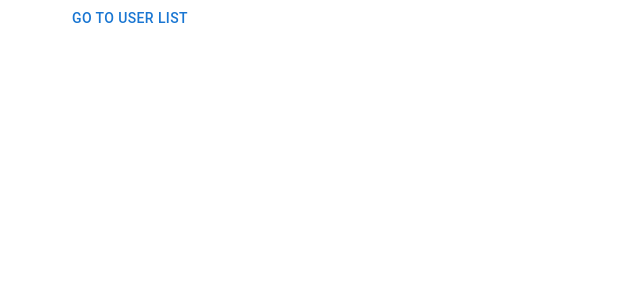
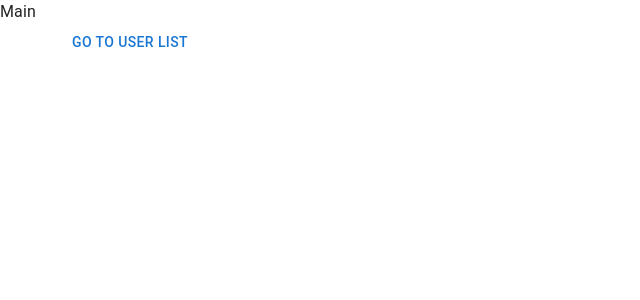
Before and after one commit to EngiFrost/next-mobx-alboom, a Next.js app: page / in a window 1280 px wide. Shown: the top 300 px of the page, without its empty margins (0-640 px from the left). Built offline with nearby package versions, Linux system fonts and the light colour scheme.

Commit message:
created breadcrumbs component

```diff
--- /dev/null
+++ b/components/Breadcrumbs.tsx
@@ -0,0 +1,28 @@
+import { observer } from 'mobx-react-lite';
+import { useRouter } from 'next/router';
+import { breadcrumbsStore } from '../store/breadcrumbsStore';
+import { Breadcrumbs as MUIBreadcrumbs, Link, Typography } from '@mui/material';
+import styles from '../styles/Breadcrumbs.module.scss'; //TODO:
+
+const Breadcrumbs = observer(() => {
+  const { asPath } = useRouter();
+  breadcrumbsStore.updateBreadcrumbs(asPath);
+  // return <div className={styles.wrapper}>There might be your breadcrumbs...</div>;
+  return (
+    <MUIBreadcrumbs aria-label="breadcrumb">
+      {breadcrumbsStore.breadcrumbs.map((breadcrumb, idx) =>
+        idx !== breadcrumbsStore.breadcrumbs.length - 1 ? (
+          <Link underline="hover" color="inherit" href={breadcrumb.href} key={breadcrumb.href}>
+            {breadcrumb.label}
+          </Link>
+        ) : (
+          <Typography color="text.primary" key={breadcrumb.href}>
+            {breadcrumb.label}
+          </Typography>
+        )
+      )}
+    </MUIBreadcrumbs>
+  );
+});
+
+export default Breadcrumbs;
--- a/layouts/MainLayout.tsx
+++ b/layouts/MainLayout.tsx
@@ -1,6 +1,7 @@
 import Head from 'next/head';
 import { ReactNode } from 'react';
 import { Container } from '@mui/material';
+import Breadcrumbs from '../components/Breadcrumbs';
 
 type MainLayoutProps = {
   children: ReactNode;
@@ -13,6 +14,8 @@ const MainLayout = ({ children, title }: MainLayoutProps) => {
         <title>{title}</title>
       </Head>
 
+      <Breadcrumbs />
+
       <Container>{children}</Container>
     </>
   );
--- a/package.json
+++ b/package.json
@@ -14,7 +14,9 @@
     "@emotion/styled": "^11.10.4",
     "@mui/icons-material": "^5.10.3",
     "@mui/material": "^5.10.5",
-    "next": "12.3.0",
+    "mobx": "^6.6.2",
+    "mobx-react-lite": "^3.4.0",
+    "next": "12.3.1-canary.3",
     "react": "18.2.0",
     "react-dom": "18.2.0",
     "sass": "^1.54.9"
--- a/pages/albums/[albumId].tsx
+++ b/pages/albums/[albumId].tsx
@@ -5,6 +5,9 @@ import { Album } from '../../types/album';
 type AlbumPageProps = {
   album: Album;
 };
+
+// TODO: album pics crud
+// TODO: album crud
 
 const Album: NextPage<AlbumPageProps> = ({ album }) => {
   return (
--- /dev/null
+++ b/store/breadcrumbsStore.ts
@@ -0,0 +1,99 @@
+import { computed, makeObservable, observable } from 'mobx';
+
+enum BreadcrumbLabels {
+  MAIN = 'Main',
+  USER_LIST = 'User list',
+  USER = 'User',
+  ALBUM_LIST = 'Album list',
+  ALBUM = 'Album',
+}
+
+type Breadcrumb = {
+  label: BreadcrumbLabels;
+  href: string;
+};
+
+//FIXME: hydration issue!
+class BreadcrumbsStore {
+  userListHref: string = '';
+  userHref: string = '';
+  albumListHref: string = '';
+  albumHref: string = '';
+
+  get breadcrumbs(): Breadcrumb[] {
+    // It is computed, baby!
+    return [
+      {
+        label: BreadcrumbLabels.MAIN,
+        href: '/',
+      },
+      {
+        label: BreadcrumbLabels.USER_LIST,
+        href: this.userListHref,
+      },
+      {
+        label: BreadcrumbLabels.USER,
+        href: this.userHref,
+      },
+      {
+        label: BreadcrumbLabels.ALBUM_LIST,
+        href: this.albumListHref,
+      },
+      {
+        label: BreadcrumbLabels.ALBUM,
+        href: this.albumHref,
+      },
+    ].filter((item) => item.href);
+  }
+
+  constructor() {
+    makeObservable(this, {
+      userListHref: observable,
+      userHref: observable,
+      albumListHref: observable,
+      albumHref: observable,
+      breadcrumbs: computed,
+    });
+  }
+
+  updateBreadcrumbs = (path: string) => {
+    // FIXME: this function sucks!
+    const pathItems = path.split('/');
+    pathItems.shift();
+
+    if (pathItems.includes('users')) {
+      this.setUserListHref('/users');
+
+      if (pathItems.length === 2) {
+        this.setUserHref('/' + pathItems.join('/'));
+      }
+    }
+
+    if (pathItems[0].startsWith('albums?')) {
+      // FIXME:
+      this.setAlbumListHref('/' + pathItems[0]);
+    }
+
+    if (pathItems.includes('albums') && pathItems.length === 2) {
+      this.setAlbumHref('/' + pathItems.join('/'));
+    }
+  };
+
+  setUserListHref = (value: string) => {
+    this.userListHref = value;
+  };
+
+  setUserHref = (value: string) => {
+    this.userHref = value;
+  };
+
+  setAlbumListHref = (value: string) => {
+    this.albumListHref = value;
+  };
+
+  setAlbumHref = (value: string) => {
+    this.albumHref = value;
+  };
+}
+
+export const breadcrumbsStore = new BreadcrumbsStore();
--- a/tsconfig.json
+++ b/tsconfig.json
@@ -17,7 +17,8 @@
     "moduleResolution": "node",
     "resolveJsonModule": true,
     "isolatedModules": true,
-    "jsx": "preserve"
+    "jsx": "preserve",
+    "experimentalDecorators": true,
   },
   "include": [
     "next-env.d.ts",
```
Also changed, not shown: styles/Breadcrumbs.module.scss (added), 2 other files (tests, documents, lock files or other folders).
